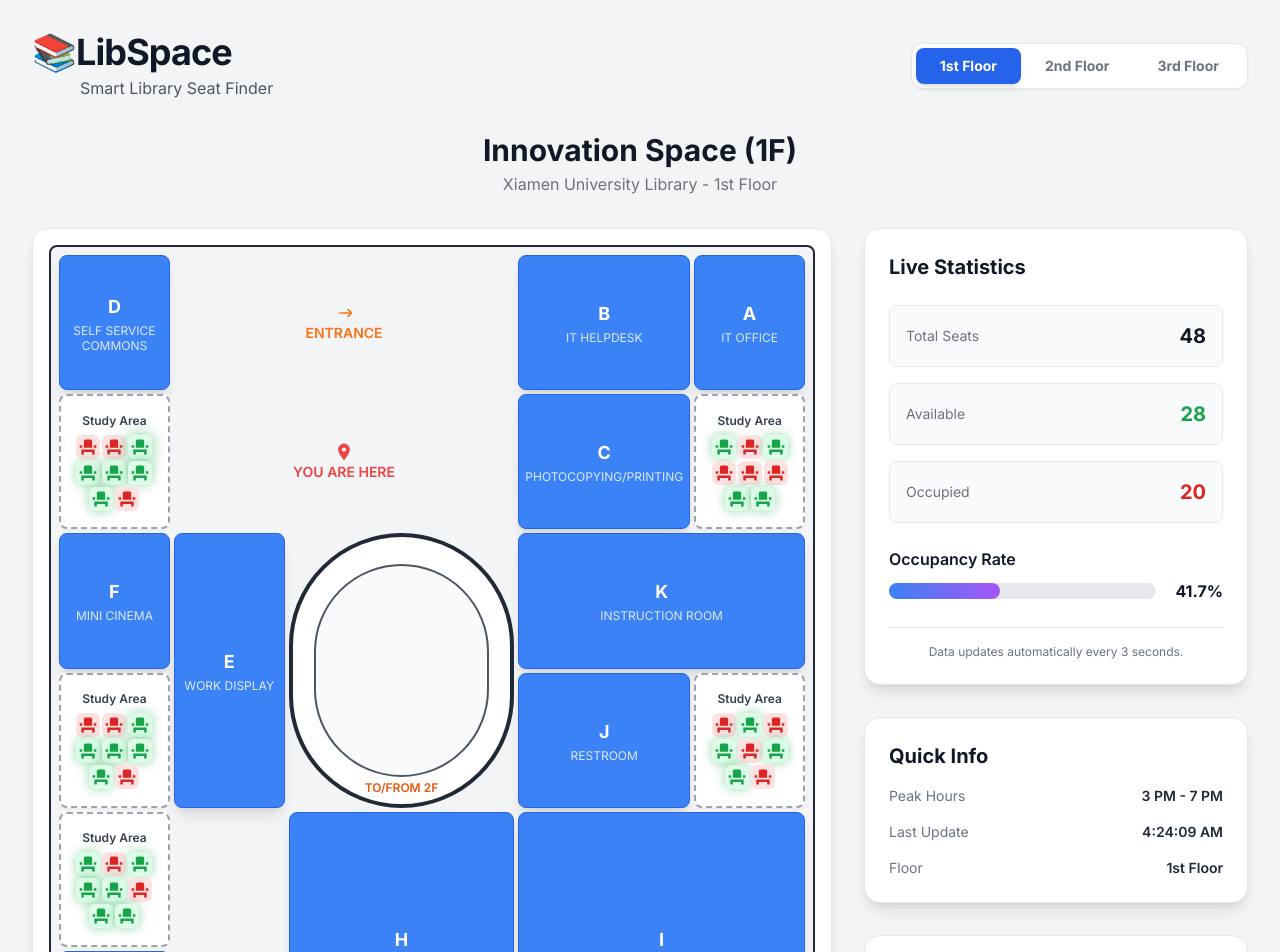
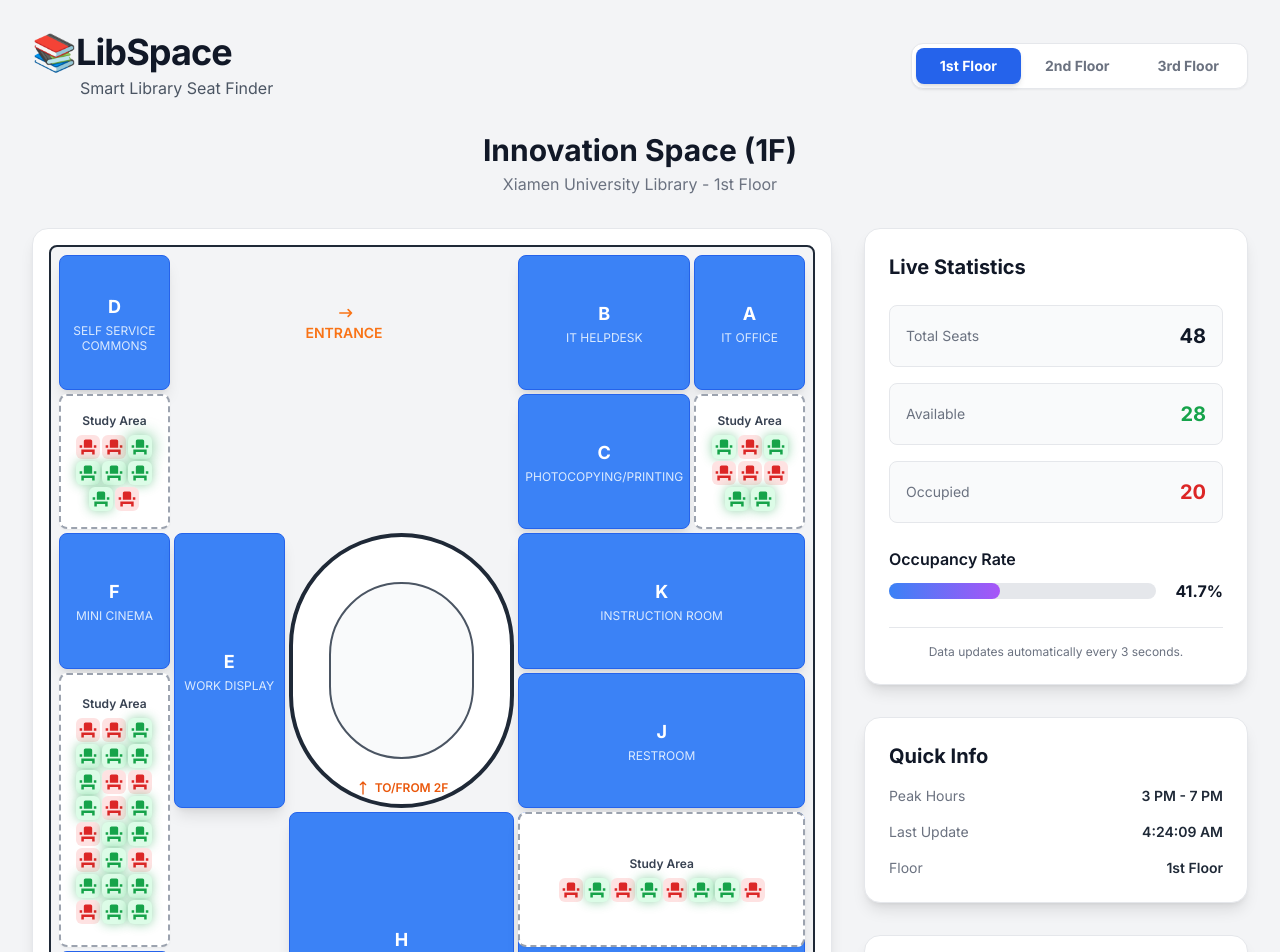
Before and after one commit to xrwong00/libspace, a React (Vite) app: page / in a window 1280 px wide. Shown: the top 952 px of the page. Built offline with nearby package versions, Linux system fonts and the light colour scheme.

Commit message:
Adjust floor plan

```diff
--- a/components/FloorPlan.tsx
+++ b/components/FloorPlan.tsx
@@ -44,9 +44,8 @@ const FloorPlan1F: React.FC<{ seats: SeatData[] }> = ({ seats }) => {
   const seatingAreas = {
     upperLeftWhite: seats.slice(0, 8),     // White area below D
     upperRightWhite: seats.slice(8, 16),   // White area to the right of A
-    leftMiddleWhite: seats.slice(16, 24),  // White area between stairs and circle
+    leftMergedWhite: seats.slice(16, 40),  // Merged white area below F (combining leftMiddle and bottomLeft)
     bottomRightWhite: seats.slice(24, 32), // White area below J
-    bottomLeftWhite: seats.slice(32, 40),  // White area above G
   };
 
   const StairsFacility: React.FC<{ gridArea: string }> = ({ gridArea }) => (
@@ -76,7 +75,6 @@ const FloorPlan1F: React.FC<{ seats: SeatData[] }> = ({ seats }) => {
 
       {/* Row 2: Study areas and facilities */}
       <SeatingArea name="Study Area" gridArea="2 / 1 / 3 / 2" seats={seatingAreas.upperLeftWhite} />
-      <InfoMarker text="YOU ARE HERE" gridArea="2 / 2 / 3 / 5" icon={<svg className="w-5 h-5 text-red-500" fill="currentColor" viewBox="0 0 24 24"><path d="M12 2C8.13 2 5 5.13 5 9c0 5.25 7 13 7 13s7-7.75 7-13c0-3.87-3.13-7-7-7zm0 9.5c-1.38 0-2.5-1.12-2.5-2.5s1.12-2.5 2.5-2.5 2.5 1.12 2.5 2.5-1.12 2.5-2.5 2.5z"/></svg>} className="text-red-500" />
       <Facility name="PHOTOCOPYING/PRINTING" letter="C" gridArea="2 / 5 / 3 / 6" />
       <SeatingArea name="Study Area" gridArea="2 / 6 / 3 / 7" seats={seatingAreas.upperRightWhite} />
 
@@ -84,24 +82,26 @@ const FloorPlan1F: React.FC<{ seats: SeatData[] }> = ({ seats }) => {
       <Facility name="MINI CINEMA" letter="F" gridArea="3 / 1 / 4 / 2" />
       <Facility name="WORK DISPLAY" letter="E" gridArea="3 / 2 / 5 / 3" />
       <div style={{gridArea: '3 / 3 / 5 / 5'}} className="flex items-center justify-center relative border-4 border-gray-800 rounded-full bg-white">
-        <div className="w-4/5 h-4/5 border-2 border-gray-600 rounded-full bg-gray-50"></div>
-        <div className="absolute bottom-2 flex items-center justify-center">
+        <div className="w-2/3 h-2/3 border-2 border-gray-600 rounded-full bg-gray-50"></div>
+        <div className="absolute bottom-2 flex items-center justify-center gap-1">
+          <svg className="w-4 h-4 text-orange-600" fill="none" viewBox="0 0 24 24" stroke="currentColor" strokeWidth={2}>
+            <path strokeLinecap="round" strokeLinejoin="round" d="M8 7l4-4m0 0l4 4m-4-4v18" />
+          </svg>
           <span className="text-xs font-semibold text-orange-600">TO/FROM 2F</span>
         </div>
       </div>
       <Facility name="INSTRUCTION ROOM" letter="K" gridArea="3 / 5 / 4 / 7" />
 
-      {/* Row 4: Study area and J */}
-      <SeatingArea name="Study Area" gridArea="4 / 1 / 5 / 2" seats={seatingAreas.leftMiddleWhite} />
-      <Facility name="RESTROOM" letter="J" gridArea="4 / 5 / 5 / 6" />
-      <SeatingArea name="Study Area" gridArea="4 / 6 / 5 / 7" seats={seatingAreas.bottomRightWhite} />
+      {/* Row 4-6: Rearranged layout - J below K, study area below J */}
+      <SeatingArea name="Study Area" gridArea="4 / 1 / 6 / 2" seats={seatingAreas.leftMergedWhite} />
+      <Facility name="RESTROOM" letter="J" gridArea="4 / 5 / 5 / 7" />
+      <SeatingArea name="Study Area" gridArea="5 / 5 / 6 / 7" seats={seatingAreas.bottomRightWhite} />
 
-      {/* Row 5: Study area moved to G's position, H, I */}
-      <SeatingArea name="Study Area" gridArea="5 / 1 / 6 / 2" seats={seatingAreas.bottomLeftWhite} />
+      {/* Row 5-6: H, I */}
       <Facility name="INTERNET ACCESS AREA" letter="H" gridArea="5 / 3 / 7 / 5" />
       <Facility name="MAKERSPACE" letter="I" gridArea="5 / 5 / 7 / 7" />
 
-      {/* Row 6: G moved to bottom, aligned with H and I */}
+      {/* Row 6-7: G positioned directly below the study area, bottom-aligned with H and I */}
       <Facility name="TECHNOLOGY CREATION" letter="G" gridArea="6 / 1 / 7 / 2" />
     </div>
   );
```
